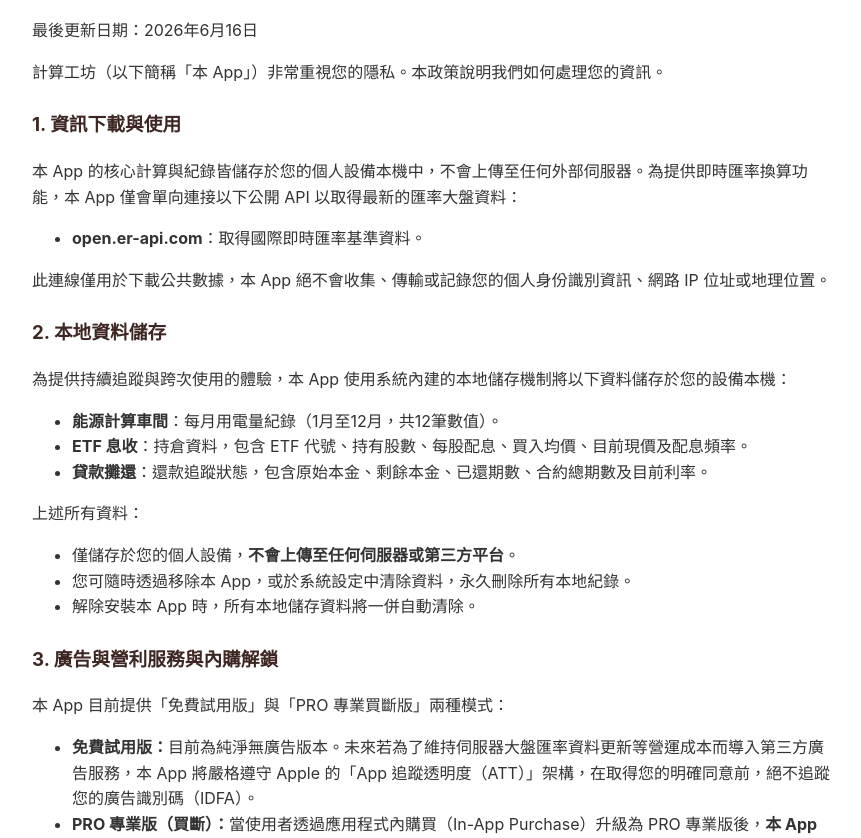
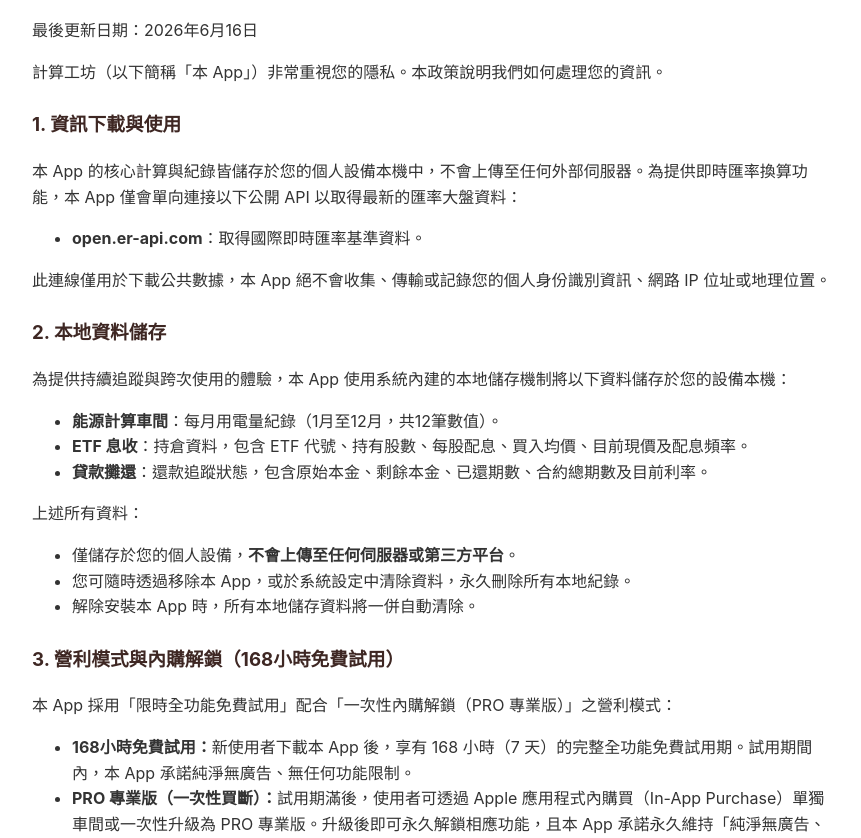
Before and after one commit to Sap08899Oya/ArkFactory, a plain HTML site: page index.html in a window 1280 px wide. Shown: the part 108-946 px from the top of the page, without its empty margins (208-1069 px from the left). Drawn offline with Linux system fonts and the light colour scheme.

Commit message:
Update index.html

```diff
--- a/index.html
+++ b/index.html
@@ -36,11 +36,12 @@ h3 { color: #3e2723; margin-top: 25px; }
   <li>解除安裝本 App 時，所有本地儲存資料將一併自動清除。</li>
 </ul>
 
-<h3>3. 廣告與營利服務與內購解鎖</h3>
-<p>本 App 目前提供「免費試用版」與「PRO 專業買斷版」兩種模式：</p>
+<h3>3. 營利模式與內購解鎖（168小時免費試用）</h3>
+<p>本 App 採用「限時全功能免費試用」配合「一次性內購解鎖（PRO 專業版）」之營利模式：</p>
 <ul>
-  <li><strong>免費試用版：</strong>目前為純淨無廣告版本。未來若為了維持伺服器大盤匯率資料更新等營運成本而導入第三方廣告服務，本 App 將嚴格遵守 Apple 的「App 追蹤透明度（ATT）」架構，在取得您的明確同意前，絕不追蹤您的廣告識別碼（IDFA）。</li>
-  <li><strong>PRO 專業版（買斷）：</strong>當使用者透過應用程式內購買（In-App Purchase）升級為 PRO 專業版後，<strong>本 App 承諾將永久維持「純淨無廣告」的最高隱私體驗</strong>，且未來任何新增的進階專業功能皆可一併永久使用。</li>
+  <li><strong>168小時免費試用：</strong>新使用者下載本 App 後，享有 168 小時（7 天）的完整全功能免費試用期。試用期間內，本 App 承諾純淨無廣告、無任何功能限制。</li>
+  <li><strong>PRO 專業版（一次性買斷）：</strong>試用期滿後，使用者可透過 Apple 應用程式內購買（In-App Purchase）單獨車間或一次性升級為 PRO 專業版。升級後即可永久解鎖相應功能，且本 App 承諾永久維持「純淨無廣告、本機處理」的最高隱私體驗，未來任何新增的進階功能皆可一併永久使用。</li>
+  <li><strong>無廣告與無追蹤承諾：</strong>本 App 全版本皆不含任何第三方廣告廣告底層（SDK），亦不收集、不追蹤使用者的「廣告識別碼（IDFA）」，絕無跨應用程式或跨網站之廣告追蹤行為。</li>
 </ul>
 
 <h3>4. 無需註冊・不收集個資</h3>
```
